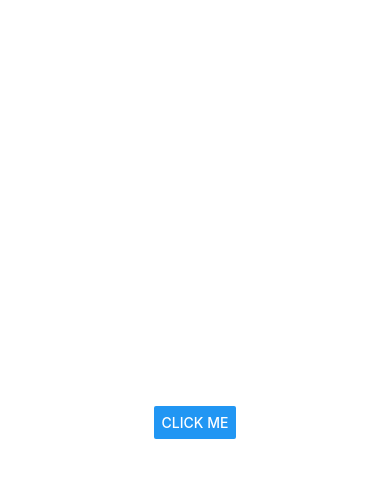
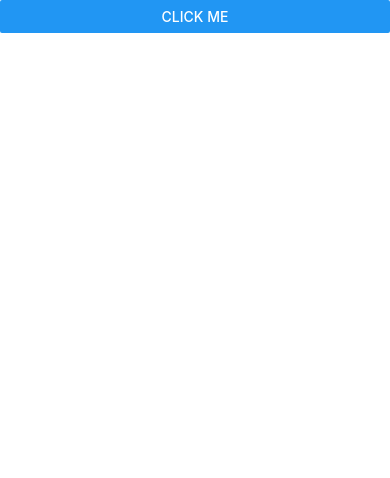
Before and after one commit to Morgan-Kennedy/MKREAssignment, a React Native app in the folder REAssignment/: screen / in a window 390 px wide. Shown: the top 478 px of the page. Built offline with nearby package versions, Linux system fonts and the light colour scheme.

Commit message:
Platform specific

```diff
--- a/REAssignment/App.tsx
+++ b/REAssignment/App.tsx
@@ -1,5 +1,4 @@
-import { StatusBar } from 'expo-status-bar';
-import { StyleSheet, Text, TouchableWithoutFeedback, Image, SafeAreaView, Alert, Button, Platform } from 'react-native';
+import { StyleSheet, Text, TouchableWithoutFeedback, Image, SafeAreaView, Alert, Button, Platform, StatusBar } from 'react-native';
 
 export default function App() {
   const handlePress = () => console.log("Pressed")
@@ -18,7 +17,6 @@ const styles = StyleSheet.create({
   container: {
     flex: 1,
     backgroundColor: '#fff',
-    justifyContent: "center",
-    alignItems: "center"
+    paddingTop: Platform.OS === "android" ? StatusBar.currentHeight : 0,
   },
 });
```
